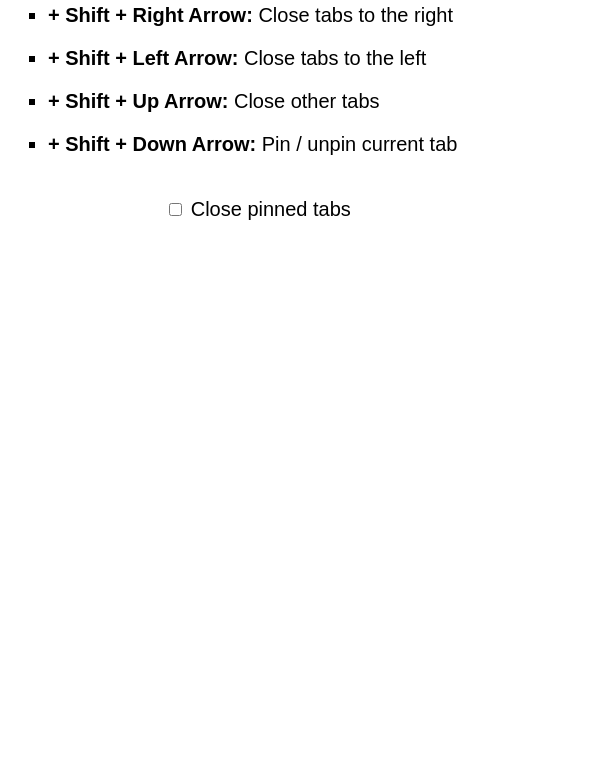
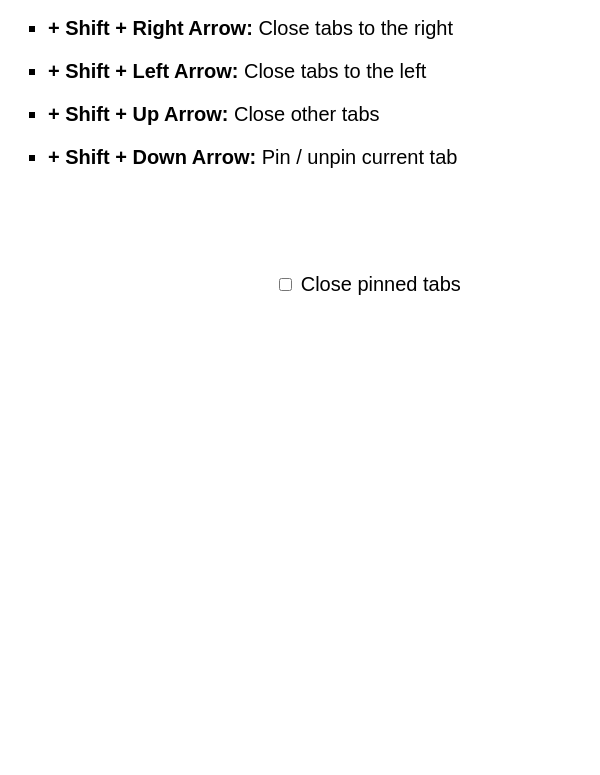
Before and after one commit to miles-fitzsimons/chromeKeyboardShortcutsExtension, a browser extension: page popup.html in a window 400 px wide. Shown: the part 69-844 px from the top of the page, 600 px wide, since content can reach past the window. Drawn offline with Linux system fonts and the light colour scheme.

Commit message:
popup height to em

```diff
--- a/popup.css
+++ b/popup.css
@@ -1,7 +1,7 @@
 body {
   font-family: Arial, Helvetica, sans-serif;
-  height: 300px;
-  width: 500px;
+  height: 24em;
+  width: 45em;
 }
 
 .grid-container {
```
Also changed, not shown: manifest.json.
